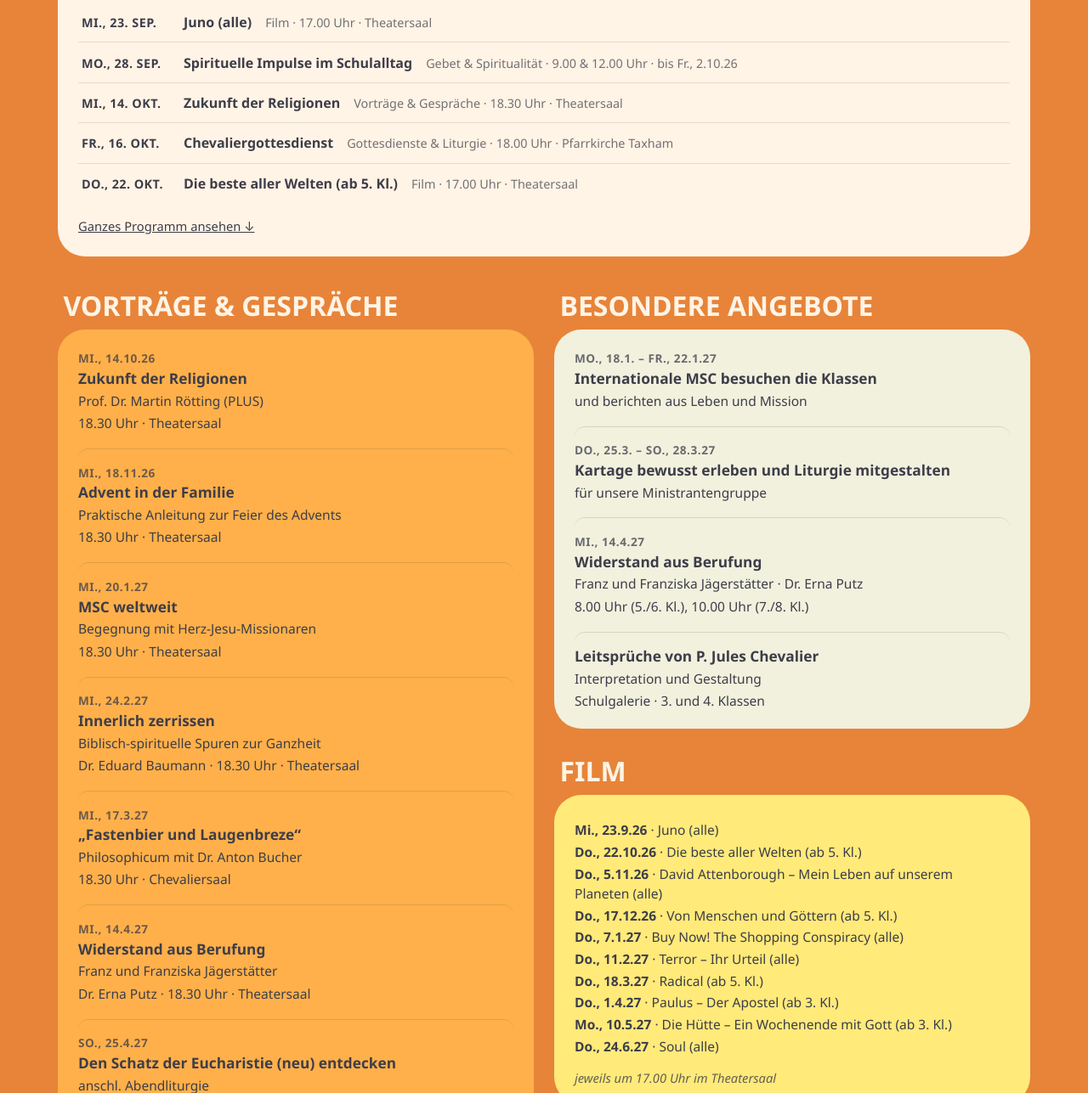
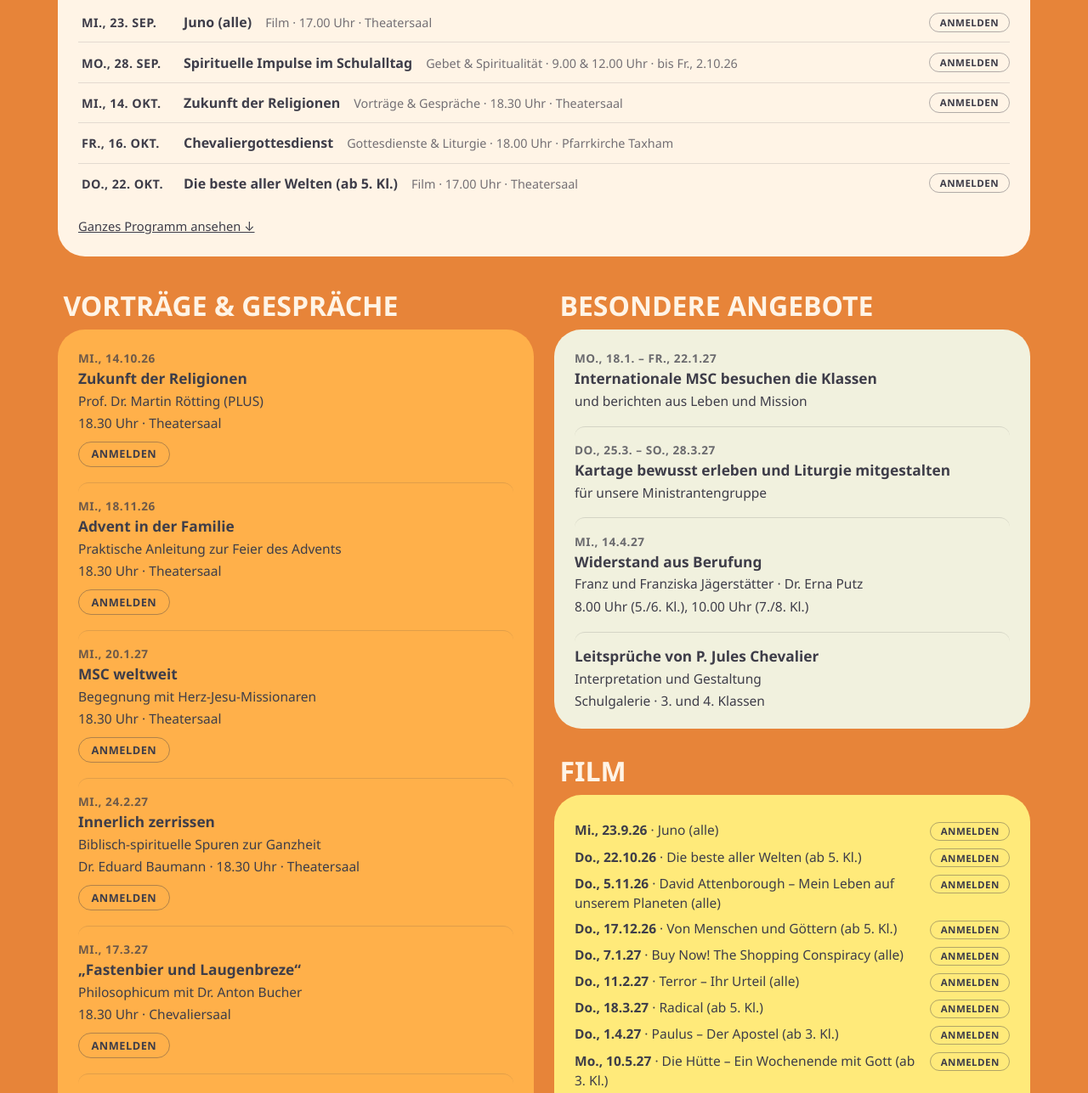
Before and after one commit to Dendak/ametur, a plain HTML site: page index.html in a window 1280 px wide. Shown: the part 351-1638 px from the top of the page at 85% size. Drawn offline with Linux system fonts and the light colour scheme.

Commit message:
Anmelde-Buttons je Veranstaltung und in der Terminuebersicht

```diff
--- a/index.html
+++ b/index.html
@@ -92,8 +92,14 @@
     margin: 0 0 1rem;
   }
   ul.next { list-style: none; margin: 0; padding: 0; }
+  ul.next li {
+    display: flex;
+    align-items: center;
+    gap: 0.75rem;
+  }
   ul.next li + li { border-top: 1px solid rgba(62, 61, 73, 0.14); }
-  ul.next a {
+  ul.next a.n-link {
+    flex: 1;
     display: flex;
     gap: 1rem;
     align-items: baseline;
@@ -103,7 +109,8 @@
     text-decoration: none;
     border-radius: 0.5rem;
   }
-  ul.next a:hover { background: rgba(62, 61, 73, 0.07); }
+  ul.next a.n-link:hover { background: rgba(62, 61, 73, 0.07); }
+  ul.next .btn-anmelden { margin: 0; flex: none; font-size: 0.72rem; padding: 0.12rem 0.75rem; }
   .n-date {
     flex: none;
     width: 6.5rem;
@@ -180,6 +187,37 @@
   .details + .details { margin-top: 0.2rem; }
   ul.plain { list-style: none; margin: 0.4rem 0 0; padding: 0; font-size: 0.97rem; }
   ul.plain li { margin-bottom: 0.15rem; }
+  .btn-anmelden {
+    display: inline-block;
+    margin-top: 0.6rem;
+    font-size: 0.8rem;
+    font-weight: 700;
+    letter-spacing: 0.04em;
+    text-transform: uppercase;
+    text-decoration: none;
+    color: var(--ink);
+    border: 1.5px solid rgba(62, 61, 73, 0.4);
+    border-radius: 999px;
+    padding: 0.28rem 0.9rem;
+    white-space: nowrap;
+  }
+  .btn-anmelden:hover {
+    background: rgba(62, 61, 73, 0.12);
+    border-color: var(--ink);
+  }
+  .card > ul.plain > li {
+    display: flex;
+    gap: 0.75rem;
+    align-items: baseline;
+    justify-content: space-between;
+    margin-bottom: 0.45rem;
+  }
+  .card > ul.plain > li > .btn-anmelden {
+    margin: 0;
+    padding: 0.1rem 0.7rem;
+    font-size: 0.72rem;
+    flex: none;
+  }
   .note {
     margin: 0.9rem 0 0;
     font-size: 0.92rem;
@@ -237,6 +275,12 @@
     opacity: 0.9;
   }
 
+  @media (max-width: 40rem) {
+    ul.next li { align-items: flex-start; }
+    ul.next a.n-link { flex-direction: column; gap: 0.1rem; }
+    .n-date { width: auto; }
+    ul.next .btn-anmelden { margin-top: 0.7rem; }
+  }
   @media (min-width: 60rem) {
     .cols { columns: 2; }
   }
@@ -270,7 +314,7 @@
 
   <div class="cols" id="programm">
 
-    <section class="block">
+    <section class="block" data-anmeldung>
       <h2>Vortr&auml;ge &amp; Gespr&auml;che</h2>
       <div class="card c-orange">
         <ul class="events">
@@ -393,7 +437,7 @@
       </div>
     </section>
 
-    <section class="block">
+    <section class="block" data-anmeldung>
       <h2>Film</h2>
       <div class="card c-yellow">
         <ul class="plain">
@@ -412,7 +456,7 @@
       </div>
     </section>
 
-    <section class="block">
+    <section class="block" data-anmeldung>
       <h2>Gebet &amp; Spiritualit&auml;t</h2>
       <div class="card c-blue">
         <ul class="events">
@@ -478,8 +522,10 @@
        und den Absatz mit der Klasse "hint" loeschen. -->
   <section class="cta">
     <h2>Anmeldung erw&uuml;nscht</h2>
-    <p>F&uuml;r die Planung bitten wir um eine kurze R&uuml;ckmeldung, an welchen
-      Veranstaltungen Sie teilnehmen m&ouml;chten.</p>
+    <p>Um Anmeldung bitten wir bei den <strong>Vortr&auml;gen &amp; Gespr&auml;chen</strong>,
+      den <strong>Filmen</strong> sowie bei <strong>Gebet &amp; Spiritualit&auml;t</strong>.
+      Bei diesen Veranstaltungen finden Sie oben jeweils einen Anmelde-Button &ndash;
+      oder Sie w&auml;hlen im Formular gleich mehrere aus.</p>
     <a class="button" href="https://forms.office.com/">Zum Anmeldeformular</a>
     <p class="hint">Der Link f&uuml;hrt noch nicht zum richtigen Formular &ndash; die Forms-URL
       wird hier eingesetzt, sobald sie feststeht.</p>
@@ -493,6 +539,25 @@
 </footer>
 
 <script>
+// ---------------------------------------------------------------
+// Hier die Microsoft-Forms-URL eintragen. Sie gilt fuer alle
+// Anmelde-Buttons; einzelne Eintraege koennen sie mit dem Attribut
+// data-form="..." ueberschreiben (z. B. vorausgefuellte Links).
+// ---------------------------------------------------------------
+var FORMS_URL = "https://forms.office.com/";
+
+// Baut einen Anmelde-Button.
+function anmeldeButton(url, titel) {
+  var a = document.createElement("a");
+  a.className = "btn-anmelden";
+  a.href = url;
+  a.target = "_blank";
+  a.rel = "noopener";
+  a.textContent = "Anmelden";
+  if (titel) a.setAttribute("aria-label", "Anmelden: " + titel);
+  return a;
+}
+
 // Baut die Liste "Naechste Termine" aus allen Eintraegen mit data-date.
 (function () {
   var MAX = 5;
@@ -525,7 +590,10 @@
       titel: titel,
       bereich: sektion ? sektion.querySelector("h2").textContent.trim() : "",
       zeit: el.getAttribute("data-time") || "",
-      ziel: el.id
+      ziel: el.id,
+      anmeldung: sektion && sektion.hasAttribute("data-anmeldung")
+        ? (el.getAttribute("data-form") || FORMS_URL)
+        : null
     });
   }
 
@@ -550,11 +618,12 @@
 
     var li = document.createElement("li");
     li.innerHTML =
-      '<a href="#' + t.ziel + '">' +
+      '<a class="n-link" href="#' + t.ziel + '">' +
         '<span class="n-date">' + datumText + "</span>" +
         '<span class="n-title">' + t.titel + "</span>" +
         '<span class="n-meta">' + meta + "</span>" +
       "</a>";
+    if (t.anmeldung) li.appendChild(anmeldeButton(t.anmeldung, t.titel));
     list.appendChild(li);
   }
 
@@ -562,7 +631,7 @@
 
   // Beim Springen den Eintrag kurz hervorheben.
   list.addEventListener("click", function (ev) {
-    var a = ev.target.closest("a");
+    var a = ev.target.closest("a.n-link");
     if (!a) return;
     var ziel = document.getElementById(a.getAttribute("href").slice(1));
     if (!ziel) return;
@@ -571,6 +640,29 @@
     ziel.classList.add("flash");
   });
 })();
+
+// Haengt an jede Veranstaltung in den markierten Bereichen einen Anmelde-Button.
+(function () {
+  var bereiche = document.querySelectorAll("section.block[data-anmeldung]");
+  for (var i = 0; i < bereiche.length; i++) {
+    var eintraege = bereiche[i].querySelectorAll(".card > ul > li");
+    for (var j = 0; j < eintraege.length; j++) {
+      var li = eintraege[j];
+      var h3 = li.querySelector("h3");
+      var titel = li.getAttribute("data-title") || (h3 ? h3.textContent.trim() : "");
+
+      // Einzeiler (Filme): Text buendeln, damit der Button rechts steht.
+      if (li.parentNode.className.indexOf("plain") > -1) {
+        var text = document.createElement("span");
+        text.innerHTML = li.innerHTML;
+        li.innerHTML = "";
+        li.appendChild(text);
+      }
+
+      li.appendChild(anmeldeButton(li.getAttribute("data-form") || FORMS_URL, titel));
+    }
+  }
+})();
 </script>
 
 </body>
```
Also changed, not shown: README.md.
